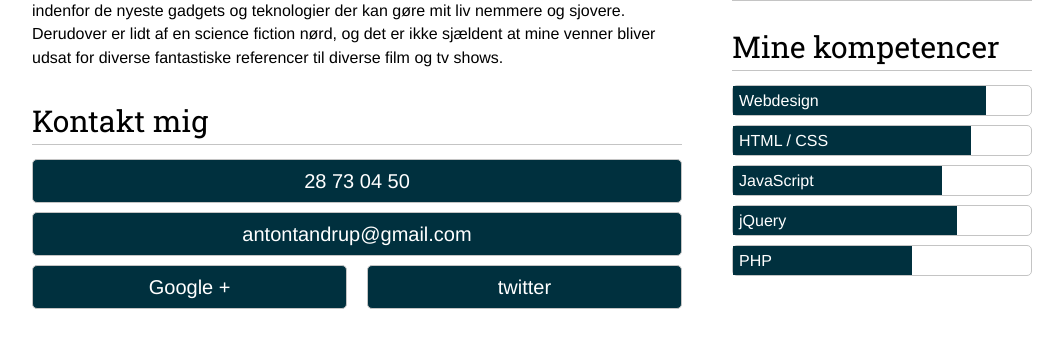
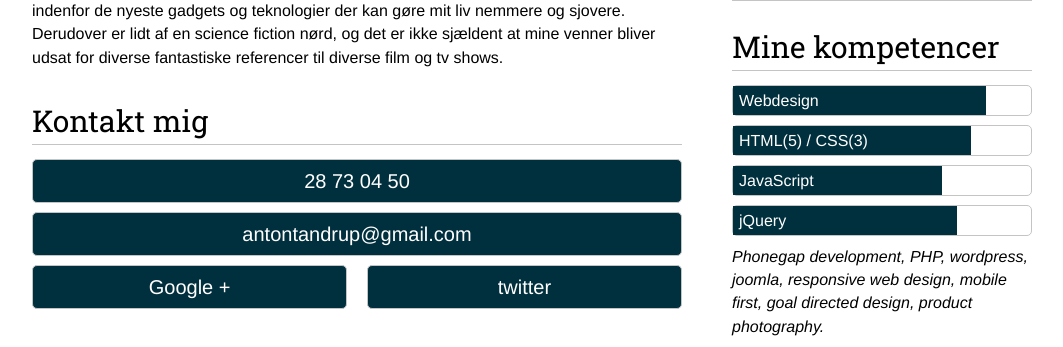
Before and after one commit to antontanderup/portfolio, a PHP site: page /profil.php in a window 1280 px wide. Shown: the part 537-884 px from the top of the page, without its empty margins (108-1171 px from the left). Before the commit the page ends 846 px from the top, so only its background shows below. Run offline with PHP 8.4, Linux system fonts and the light colour scheme.

Commit message:
Added extra skills.

```diff
--- a/css/partials/_typography.scss
+++ b/css/partials/_typography.scss
@@ -37,5 +37,9 @@ p {
 	margin:.9rem 0;
 }
 
+i {
+	font-style:italic;
+}
+
 a:link:not(.button) { color: $alt-background-color;}
 a:visited:not(.button) { color: $main-foreground-color;}
--- a/profil.php
+++ b/profil.php
@@ -10,10 +10,10 @@
 			<section>
 				<h2 class="subhead">Mine kompetencer</h2>
 				<div class="skill"><span style="width:85%;">Webdesign</span></div>
-				<div class="skill"><span style="width:80%;">HTML / CSS</span></div>
+				<div class="skill"><span style="width:80%;">HTML(5) / CSS(3)</span></div>
 				<div class="skill"><span style="width:70%;">JavaScript</span></div>
 				<div class="skill"><span style="width:75%;">jQuery</span></div>
-				<div class="skill"><span style="width:60%;">PHP</span></div>
+				<p><i>Phonegap development, PHP, wordpress, joomla, responsive web design, mobile first, goal directed design, product photography.</i></p>
 			</section>
 		</aside> <!-- kompetencer END -->
 
```
Also changed, not shown: css/main.css.
